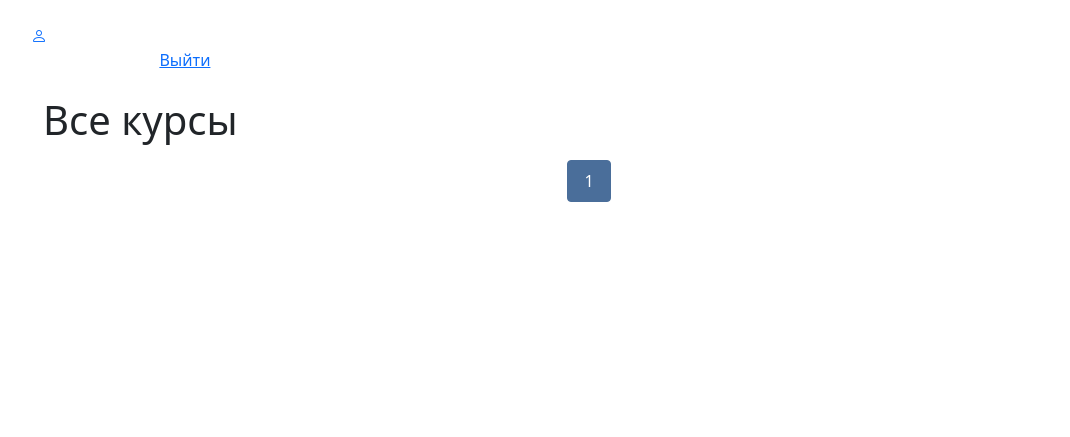
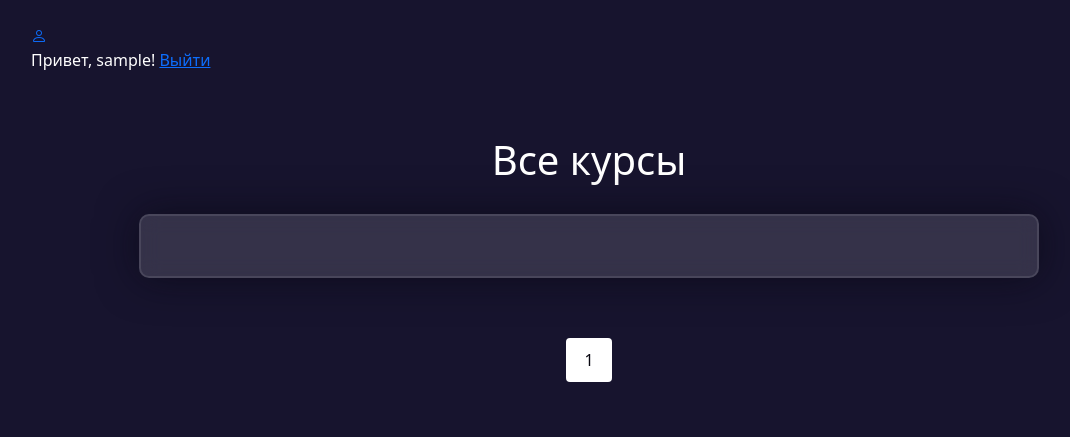
Before and after one commit to Anastasia-l/School_online_platform, a Django app: page /courses/ in a window 1280 px wide. Shown: the top 437 px of the page, without its empty margins (51-1121 px from the left). Run offline with Django 5.2, Linux system fonts and the light colour scheme; the visitor is signed in with stand-in values (Sample User, id 1); data that the repository does not hold is empty.

Commit message:
Updated course_list.html

```diff
--- a/templates/courses/course_list.html
+++ b/templates/courses/course_list.html
@@ -2,42 +2,108 @@
 
 {% block extra_css %}
 <style>
-    .pagination {
+    body {
+        background-color:rgb(23, 20, 46);
+    }
+
+    .main-container {
         display: flex;
-        flex-wrap: nowrap;
+        flex-direction: column;
+        align-items: center;
+        padding: 40px 20px;
+    }
+
+    .courses-wrapper {
+        width: 100%;
+        max-width: 900px;
+    }
+
+    .courses-container {
+        background-color: rgba(255, 255, 255, 0.13);
+        backdrop-filter: blur(10px);
+        border: 2px solid rgba(255,255,255,0.1);
+        border-radius: 10px;
+        padding: 30px;
+        box-shadow: 0 0 40px rgba(8,7,16,0.6);
+    }
+
+    .course-list {
         list-style: none;
         padding: 0;
+        margin: 0;
     }
 
-    .pagination .page-link {
-        color: black;
-        padding: 8px 16px;
-        text-decoration: none;
+    .course-item {
+        background-color: rgba(255,255,255,0.07);
         border-radius: 5px;
-        margin: 0 2px;
-        border: 1px solid #dee2e6;
-        display: inline-block;
+        padding: 20px;
+        margin-bottom: 15px;
+        transition: transform 0.3s ease;
+        text-align: center;
+        padding: 25px;
     }
 
-    .pagination .page-item.active .page-link {
-        background-color:rgb(74, 110, 154);
-        color: white;
-        border-color:rgb(74, 110, 154);
+    .course-item:hover {
+        transform: translateX(10px);
     }
 
-    .pagination .page-item:not(.active) .page-link:hover {
-        background-color: #ddd;
+    .course-item a {
+        color: #ffffff;
+        text-decoration: none;
+        font-size: 2.2rem;
+    }
+
+    .course-item h3 {
+        font-size: 1.5rem;
+        font-weight: 100;
+        margin-bottom: 15px;
+    }
+
+    .course-item p {
+        font-size: 1.1rem;
+        color: rgba(255,255,255,0.8);
+        margin-top: 10px;
+    }
+
+    .pagination {
+        margin-top: 60px;
+        display: flex;
+        justify-content: center;
+        gap: 8px;
+    }
+
+    .page-link {
+        background-color: rgba(255,255,255,0.07);
+        color: #ffffff;
+        border: 2px solid rgba(255,255,255,0.1);
+        padding: 8px 16px;
+        border-radius: 5px;
+        text-decoration: none;
+
+    }
+
+    .page-link:hover {
+        background-color: rgba(255,255,255,0.1);
+        border-color: rgba(255,255,255,0.3);
+    }
+
+    .page-item.active .page-link {
+        background-color: #ffffff;
+        color: #080710;
+        border-color: #ffffff;
     }
 </style>
 {% endblock %}
 
 {% block content %}
-<div class="container">
-    <h1>Все курсы</h1>
+<div class="main-container">
+    <div class="courses-wrapper">
+        <h1 class="text-center" style="color: white; margin-bottom: 30px;">Все курсы</h1>
 
-    <ul class="list-unstyled">
+        <div class="courses-container">
+            <ul class="course-list">
                 {% for course in courses %}
-        <li class="mb-4 p-3 border rounded">
+                <li class="course-item">
                     <h3>
                         <a href="{% url 'courses:course_detail' course.id %}">{{ course.title }}</a>
                     </h3>
@@ -45,11 +111,10 @@
                 </li>
                 {% endfor %}
             </ul>
+        </div>
 
-
-    {# Пагинация #}
-    <nav aria-label="Навигация по страницам">
-        <ul class="pagination justify-content-center">
+        <nav aria-label="Page navigation">
+            <ul class="pagination">
                 {% if courses.has_previous %}
                 <li class="page-item">
                     <a class="page-link" href="?page=1">&laquo;&laquo;</a>
@@ -61,7 +126,7 @@
 
                 {% for num in courses.paginator.page_range %}
                 <li class="page-item {% if num == courses.number %}active{% endif %}">
-                <a class = "page-link" href="?page={{ num }}">{{ num }}</a>
+                    <a class="page-link" href="?page={{ num }}">{{ num }}</a>
                 </li>
                 {% endfor %}
 
@@ -76,4 +141,5 @@
             </ul>
         </nav>
     </div>
+</div>
 {% endblock %}
```
Lines whose indentation alone changed are shown as unchanged.
